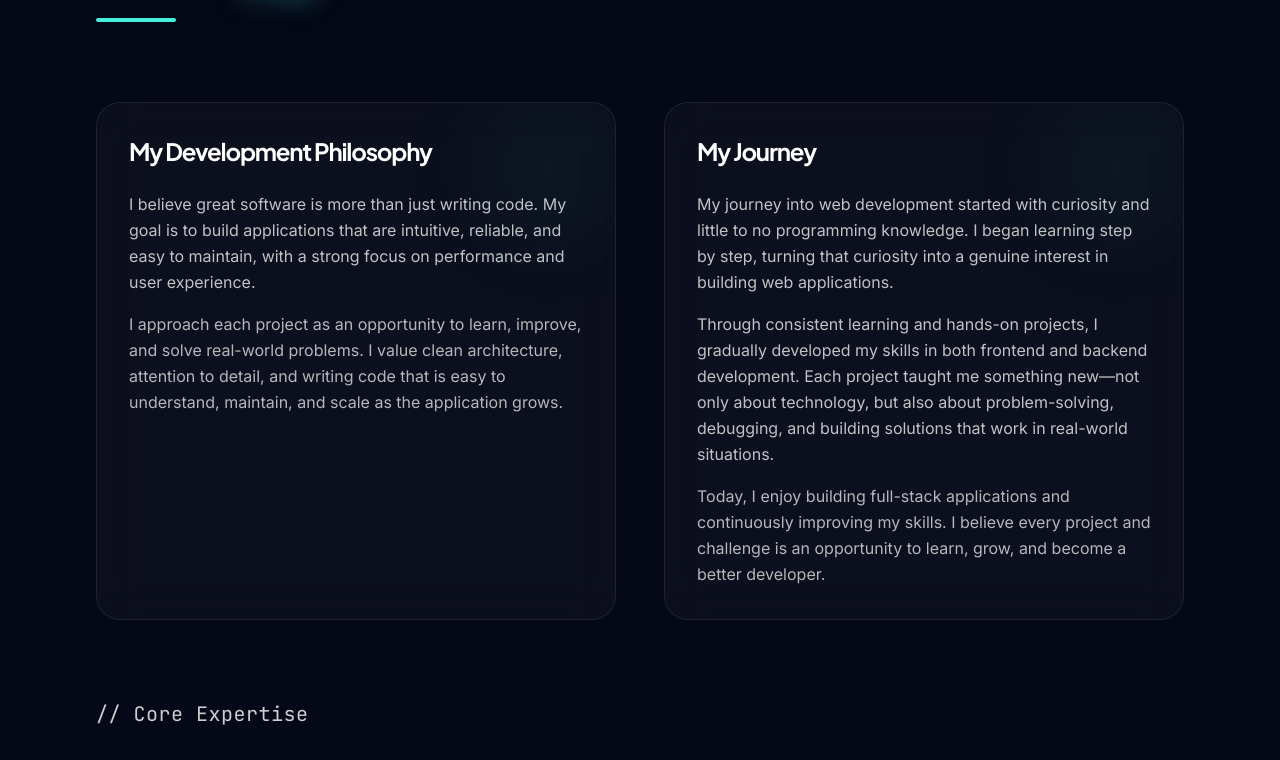
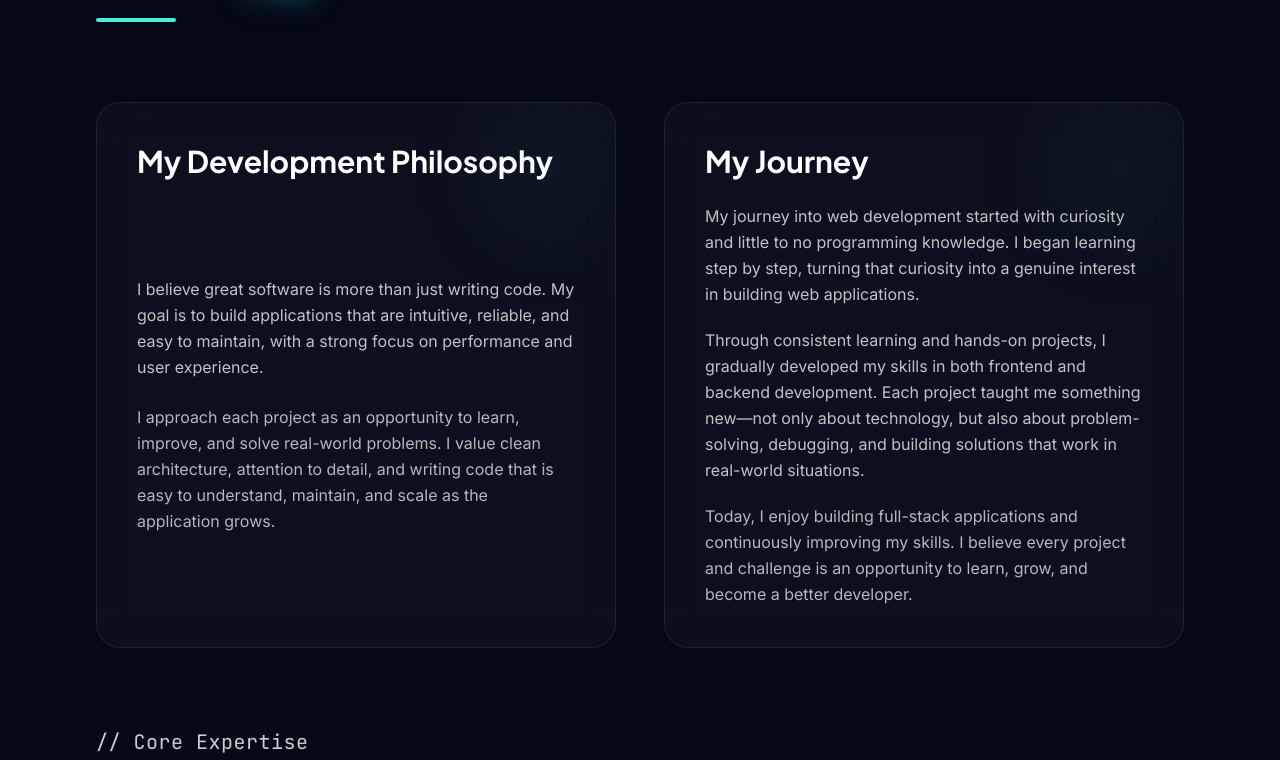
Before and after one commit to itzSumma/my-portfolio, a Next.js app: page / in a window 1280 px wide. Shown: the part 1179-1939 px from the top of the page. Built offline with nearby package versions, Linux system fonts and the light colour scheme.

Commit message:
fix(typography): adjust heading letter spacing and card paragraph spacing

```diff
--- a/src/app/globals.css
+++ b/src/app/globals.css
@@ -33,7 +33,7 @@
   }
 
   h1, h2, h3, h4, h5, h6 {
-    @apply font-display tracking-tighter;
+    @apply font-display tracking-normal;
   }
 }
 
--- a/src/components/About.js
+++ b/src/components/About.js
@@ -141,14 +141,14 @@ export default function About() {
             whileInView={{ opacity: 1, x: 0 }}
             viewport={{ once: true }}
             transition={{ duration: 0.8 }}
-            className="h-full flex flex-col space-y-6 glass p-8 rounded-3xl border border-white/10 relative overflow-hidden group hover:border-primary/30 transition-all duration-500">
+            className="h-full flex flex-col space-y-6 glass p-8 md:p-10 rounded-3xl border border-white/10 relative overflow-hidden group hover:border-primary/30 transition-all duration-500">
             <div className="absolute top-0 right-0 w-32 h-32 bg-primary/5 blur-[50px] rounded-full pointer-events-none" />
 
-            <h3 className="text-2xl font-bold font-display text-white">
+            <h3 className="text-2xl md:text-3xl font-bold font-display text-white tracking-normal">
               My Development Philosophy
             </h3>
 
-            <div className="space-y-4 flex-1">
+            <div className="space-y-6 flex-1 flex flex-col justify-center">
               <p className="text-white/75 font-body leading-relaxed text-base">
                 I believe great software is more than just writing code. My goal
                 is to build applications that are intuitive, reliable, and easy to
@@ -170,14 +170,14 @@ export default function About() {
             whileInView={{ opacity: 1, x: 0 }}
             viewport={{ once: true }}
             transition={{ duration: 0.8 }}
-            className="h-full flex flex-col space-y-6 glass p-8 rounded-3xl border border-white/10 relative overflow-hidden group hover:border-primary/30 transition-all duration-500">
+            className="h-full flex flex-col space-y-6 glass p-8 md:p-10 rounded-3xl border border-white/10 relative overflow-hidden group hover:border-primary/30 transition-all duration-500">
             <div className="absolute top-0 right-0 w-32 h-32 bg-primary/5 blur-[50px] rounded-full pointer-events-none" />
 
-            <h3 className="text-2xl font-bold font-display text-white">
+            <h3 className="text-2xl md:text-3xl font-bold font-display text-white tracking-normal">
               My Journey
             </h3>
 
-            <div className="space-y-4 flex-1">
+            <div className="space-y-5 flex-1">
               <p className="text-white/75 font-body leading-relaxed text-base">
                 My journey into web development started with curiosity and little
                 to no programming knowledge. I began learning step by step, turning
```
